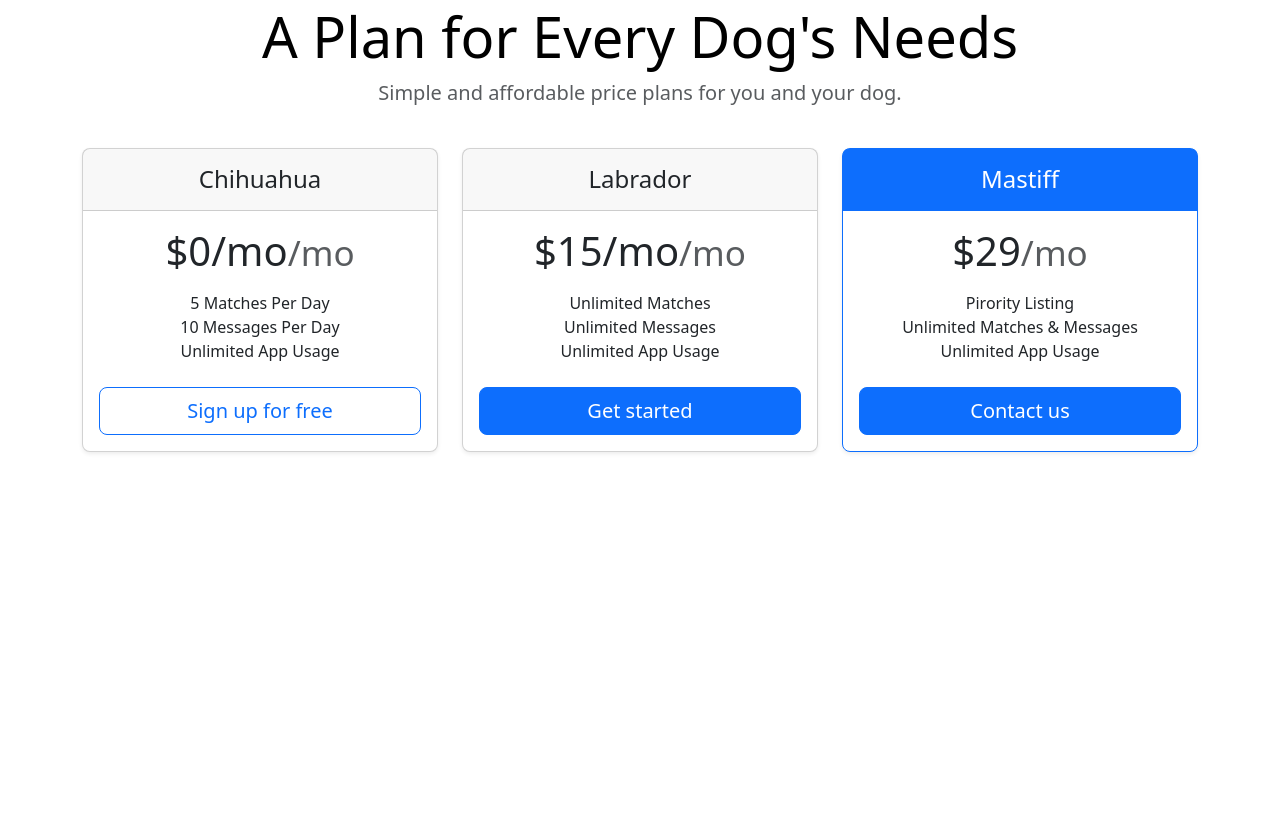
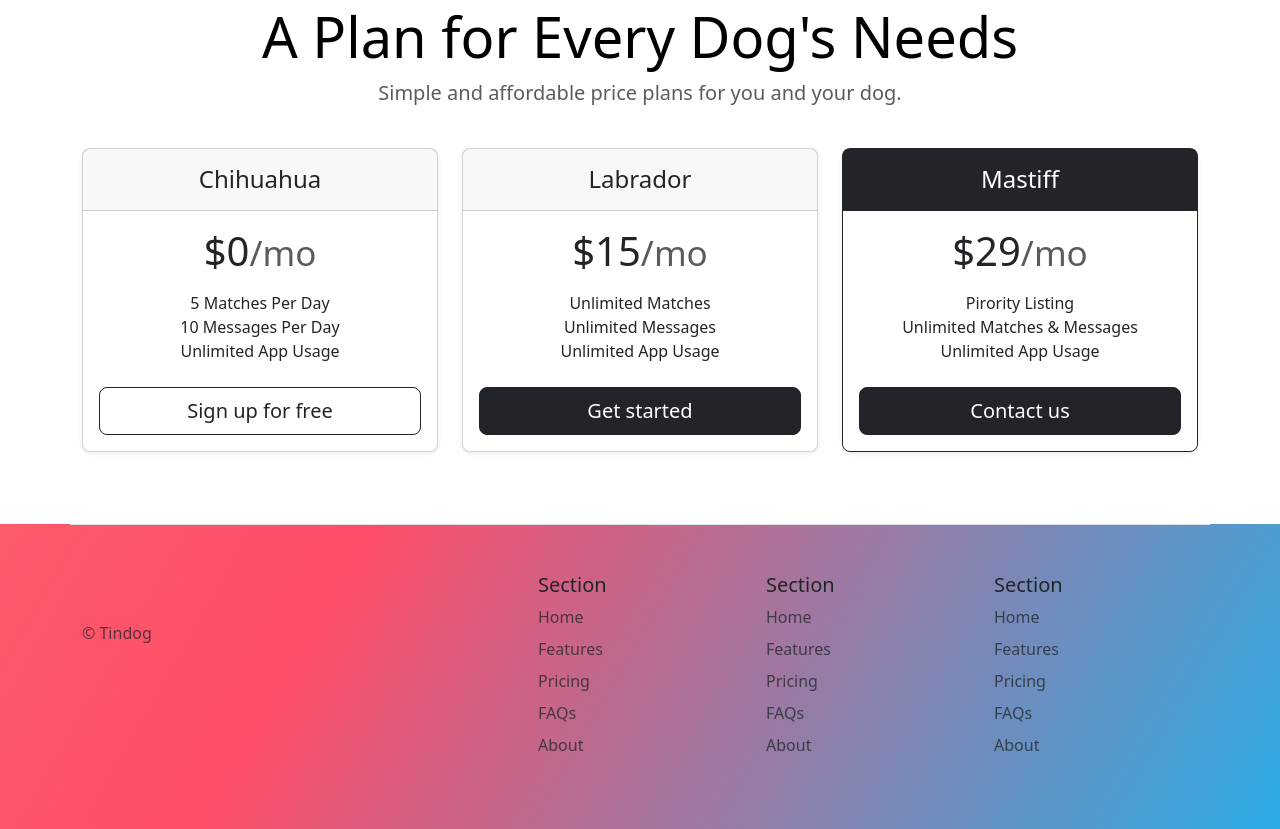
Before and after one commit to s-mallick/Tin-Dog-using-Bootstrap, a plain HTML site: page index.html in a window 1280 px wide. Shown: the part 1743-2572 px from the top of the page. Before the commit the page ends 2235 px from the top, so only its background shows below. Drawn offline with nearby package versions, Linux system fonts and the light colour scheme.

Commit message:
Update index.html

```diff
--- a/index.html
+++ b/index.html
@@ -134,14 +134,14 @@
                <h4 class="my-0 fw-normal">Chihuahua</h4>
               </div>
               <div class="card-body">
-                <h1 class="card-title pricing-card-title">$0/mo<small class="text-body-secondary fw-light">/mo</small></h1>
+                <h1 class="card-title pricing-card-title">$0<small class="text-body-secondary fw-light">/mo</small></h1>
                 <ul class="list-unstyled mt-3 mb-4">
                   <li>5 Matches Per Day</li>
                   <li>10 Messages Per Day</li>
                   <li>Unlimited App Usage</li>
 
                 </ul>
-                <button type="button" class="w-100 btn btn-lg btn-outline-primary">Sign up for free</button>
+                <button type="button" class="w-100 btn btn-lg btn-outline-dark --bs-dark-text-emphasis">Sign up for free</button>
               </div>
             </div>
           </div>
@@ -151,20 +151,20 @@
                  <h4 class="my-0 fw-normal">Labrador</h4>
                  </div>
                  <div class="card-body">
-                  <h1 class="card-title pricing-card-title">$15/mo<small class="text-body-secondary fw-light">/mo</small></h1>
+                  <h1 class="card-title pricing-card-title">$15<small class="text-body-secondary fw-light">/mo</small></h1>
                   <ul class="list-unstyled mt-3 mb-4">
                      <li>Unlimited Matches</li>
                      <li>Unlimited Messages</li>
                       <li>Unlimited App Usage</li>
 
                     </ul>
-                    <button type="button" class="w-100 btn btn-lg btn-primary">Get started</button>
+                    <button type="button" class="w-100 btn btn-lg btn-dark">Get started</button>
                   </div>
                 </div>
               </div>
               <div class="col">
-                <div class="card mb-4 rounded-3 shadow-sm border-primary">
-                  <div class="card-header py-3 text-bg-primary border-primary">
+                <div class="card mb-4 rounded-3 shadow-sm border-dark">
+                  <div class="card-header py-3 text-bg-dark border-dark">
                     <h4 class="my-0 fw-normal">Mastiff</h4>
                   </div> <div class="card-body">
                     <h1 class="card-title pricing-card-title">$29<small class="text-body-secondary fw-light">/mo</small></h1>
@@ -174,7 +174,7 @@
                         <li>Unlimited App Usage</li>
 
                       </ul>
-                      <button type="button" class="w-100 btn btn-lg btn-primary">Contact us</button>
+                      <button type="button" class="w-100 btn btn-lg btn-dark">Contact us</button>
                     </div>
                   </div>
                 </div>
@@ -182,8 +182,47 @@
     </div>
   </section>
   <!-- Footer -->
-  <section id="footer">
 
+  <section id="footer" class="gradient-background">
+    <div class="container">
+    <footer class="row row-cols-1 row-cols-sm-2 row-cols-md-5 py-5 my-5 border-top mb-0">
+      <div class="col mb-3">
+        <a href="/" class="d-flex align-items-center mb-3 link-body-emphasis text-decoration-none" aria-label="Bootstrap"> <svg class="bi me-2" width="40" height="32" aria-hidden="true"><use xlink:href="#bootstrap"></use></svg> </a>
+         <p class="text-body-secondary">© Tindog</p>
+        </div>
+        <div class="col mb-3"></div>
+        <div class="col mb-3">
+          <h5>Section</h5>
+          <ul class="nav flex-column">
+            <li class="nav-item mb-2"><a href="#" class="nav-link p-0 text-body-secondary">Home</a></li>
+            <li class="nav-item mb-2"><a href="#" class="nav-link p-0 text-body-secondary">Features</a></li>
+             <li class="nav-item mb-2"><a href="#" class="nav-link p-0 text-body-secondary">Pricing</a></li>
+             <li class="nav-item mb-2"><a href="#" class="nav-link p-0 text-body-secondary">FAQs</a></li>
+             <li class="nav-item mb-2"><a href="#" class="nav-link p-0 text-body-secondary">About</a></li>
+            </ul>
+           </div>
+            <div class="col mb-3">
+               <h5>Section</h5>
+               <ul class="nav flex-column">
+                 <li class="nav-item mb-2"><a href="#" class="nav-link p-0 text-body-secondary">Home</a></li>
+                 <li class="nav-item mb-2"><a href="#" class="nav-link p-0 text-body-secondary">Features</a></li>
+                 <li class="nav-item mb-2"><a href="#" class="nav-link p-0 text-body-secondary">Pricing</a></li>
+                 <li class="nav-item mb-2"><a href="#" class="nav-link p-0 text-body-secondary">FAQs</a></li>
+                 <li class="nav-item mb-2"><a href="#" class="nav-link p-0 text-body-secondary">About</a></li>
+                </ul>
+               </div>
+                <div class="col mb-3">
+                   <h5>Section</h5>
+                    <ul class="nav flex-column">
+                      <li class="nav-item mb-2"><a href="#" class="nav-link p-0 text-body-secondary">Home</a></li>
+                      <li class="nav-item mb-2"><a href="#" class="nav-link p-0 text-body-secondary">Features</a></li>
+                      <li class="nav-item mb-2"><a href="#" class="nav-link p-0 text-body-secondary">Pricing</a></li>
+                      <li class="nav-item mb-2"><a href="#" class="nav-link p-0 text-body-secondary">FAQs</a></li>
+                       <li class="nav-item mb-2"><a href="#" class="nav-link p-0 text-body-secondary">About</a></li>
+                      </ul>
+                    </div>
+                  </footer>
+                </div>
   </section>
   <script src="https://cdn.jsdelivr.net/npm/bootstrap@5.3.7/dist/js/bootstrap.bundle.min.js" integrity="sha384-ndDqU0Gzau9qJ1lfW4pNLlhNTkCfHzAVBReH9diLvGRem5+R9g2FzA8ZGN954O5Q" crossorigin="anonymous"></script>
 </body>
```
